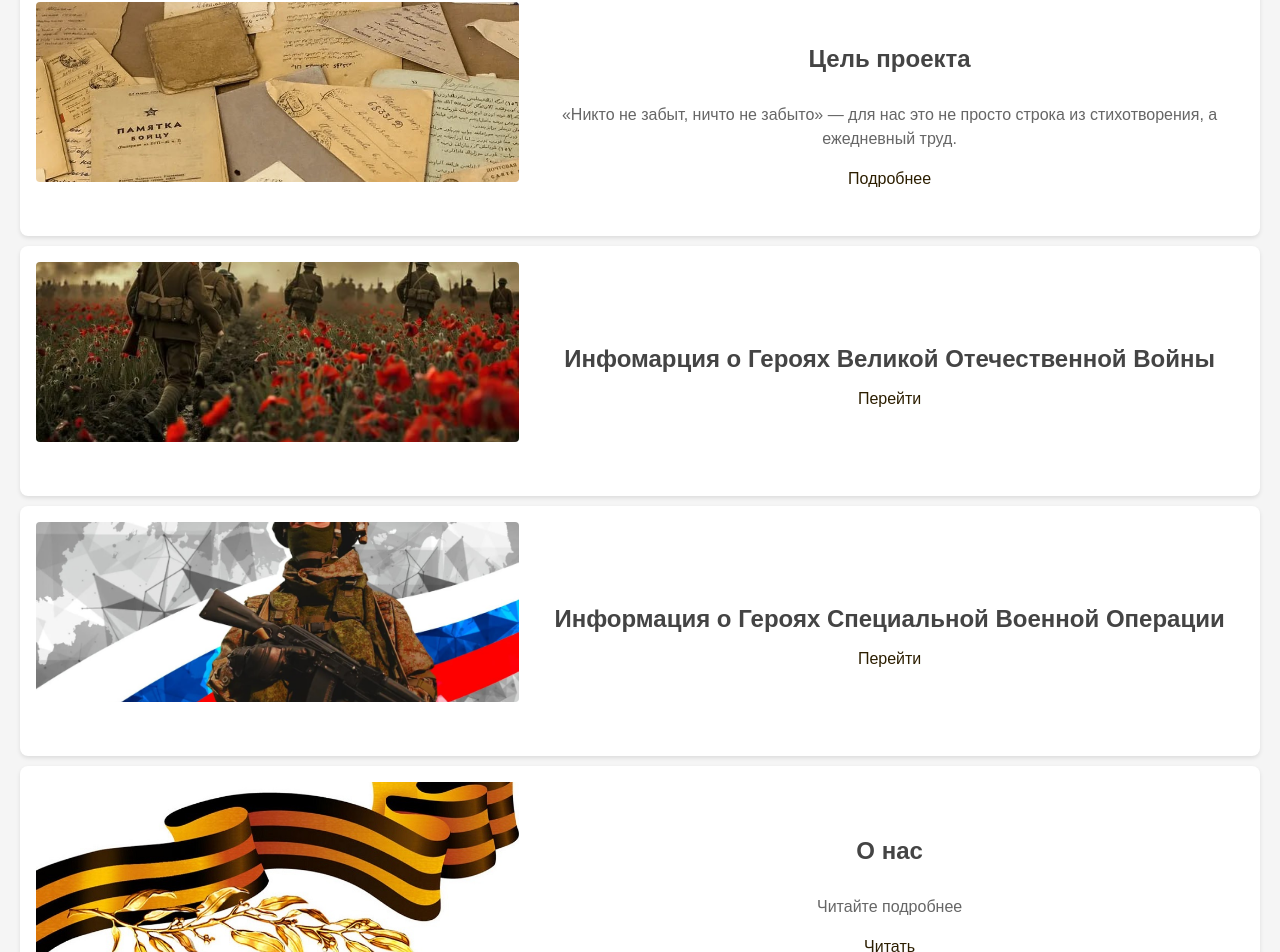
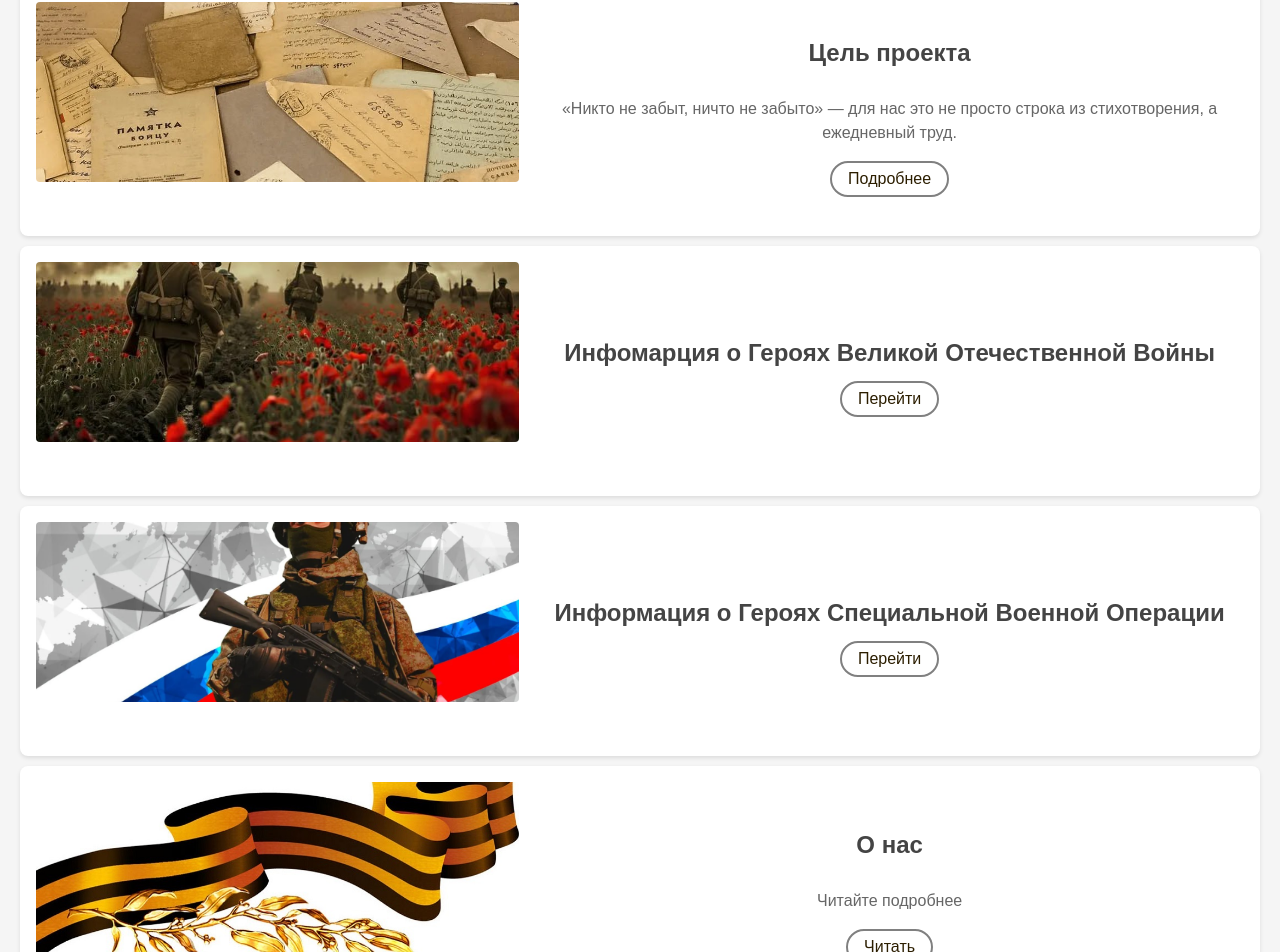
Before and after one commit to StarFury-gh/vov_project, a React (Vite) app in the folder frontend/: page / in a window 1280 px wide. Shown: the part 179-1131 px from the top of the page. Built offline with nearby package versions, Linux system fonts and the light colour scheme.

Commit message:
frontend: added interactivity to navigation cards on the main page

```diff
--- a/frontend/src/pages/HomePage/HomePage.module.css
+++ b/frontend/src/pages/HomePage/HomePage.module.css
@@ -57,6 +57,17 @@
     align-items: center;
 }
 
+.link {
+    border: 2px solid hsl(0, 0%, 50%);
+    padding: 0.25rem 1rem;
+    border-radius: 30px;
+    transition: opacity .3s;
+}
+
+.link:hover {
+    opacity: 0.9;
+}
+
 @media (min-width: 768px) {
     .home-page__content-block {
         flex-direction: row;
--- a/frontend/src/pages/HomePage/HomePage.tsx
+++ b/frontend/src/pages/HomePage/HomePage.tsx
@@ -1,15 +1,16 @@
-import { Link } from 'react-router-dom';
+import { Link, useNavigate } from 'react-router-dom';
 
 import styles from './HomePage.module.css';
 
 function HomePage() {
+
+    const navigate = useNavigate()
+
     return (
         <div className={styles['home-page']}>
             <h1 className={styles['home-page__title']}>Справочник героев СВО и ВОВ</h1>
-            {/* Основной контент */}
             <section>
-                <div className={styles['home-page__content-block']}>
-                    {/* Подгрузим позже */}
+                <div className={styles['home-page__content-block']} onClick={() => navigate("/about")}>
                     <img
                         src="/docs.jpeg"
                         alt="/docs.jpeg"
@@ -18,40 +19,36 @@ function HomePage() {
                     <div className={styles['home-page__content-block-text']}>
                         <h2 className={styles['home-page__content-block-title']}>Цель проекта</h2>
                         <p className={styles['home-page__content-block-description']}>«Никто не забыт, ничто не забыто» — для нас это не просто строка из стихотворения, а ежедневный труд.</p>
-                        <Link to="/about">Подробнее</Link>
+                        <Link className={styles["link"]} to="/about">Подробнее</Link>
                     </div>
                 </div>
-                <div className={styles['home-page__content-block']}>
-                    {/* Подгрузим позже */}
+                <div className={styles['home-page__content-block']} onClick={() => navigate("/vov")}>
                     <img src="/vov.jpeg" alt="" className={styles['home-page__content-block-img']} />
                     <div className={styles['home-page__content-block-text']}>
                         <h2 className={styles['home-page__content-block-title']}>Инфомарция о Героях Великой Отечественной Войны</h2>
-                        <Link to="/vov">Перейти</Link>
+                        <Link className={styles["link"]} to="/vov">Перейти</Link>
                     </div>
                 </div>
-                <div className={styles['home-page__content-block']}>
-                    {/* Подгрузим позже */}
+                <div className={styles['home-page__content-block']} onClick={() => navigate("/svo")}>
                     <img src="/svo.jpeg" alt="" className={styles['home-page__content-block-img']} />
                     <div className={styles['home-page__content-block-text']}>
                         <h2 className={styles['home-page__content-block-title']}>Информация о Героях Специальной Военной Операции</h2>
-                        <Link to="/svo">Перейти</Link>
+                        <Link className={styles["link"]} to="/svo">Перейти</Link>
                     </div>
                 </div>
-                <div className={styles['home-page__content-block']}>
-                    {/* Подгрузим позже */}
+                <div className={styles['home-page__content-block']} onClick={() => navigate("/about")}>
                     <img src="/lenta.jpeg" alt="" className={styles['home-page__content-block-img']} />
                     <div className={styles['home-page__content-block-text']}>
                         <h2 className={styles['home-page__content-block-title']}>О нас</h2>
                         <p className={styles['home-page__content-block-description']}>Читайте подробнее</p>
-                        <Link to={"/about"}>Читать</Link>
+                        <Link className={styles["link"]} to={"/about"}>Читать</Link>
                     </div>
                 </div>
-                <div className={styles['home-page__content-block']}>
-                    {/* Подгрузим позже */}
+                <div className={styles['home-page__content-block']} onClick={() => navigate("/add")}>
                     <img src="/lenta.jpeg" alt="" className={styles['home-page__content-block-img']} />
                     <div className={styles['home-page__content-block-text']}>
                         <h2 className={styles['home-page__content-block-title']}>Вы можете добавить информацию о герое, которого нет на нашем сайте</h2>
-                        <Link to={"/add"}>Добавить</Link>
+                        <Link className={styles["link"]} to={"/add"}>Добавить</Link>
                     </div>
                 </div>
             </section>
```
